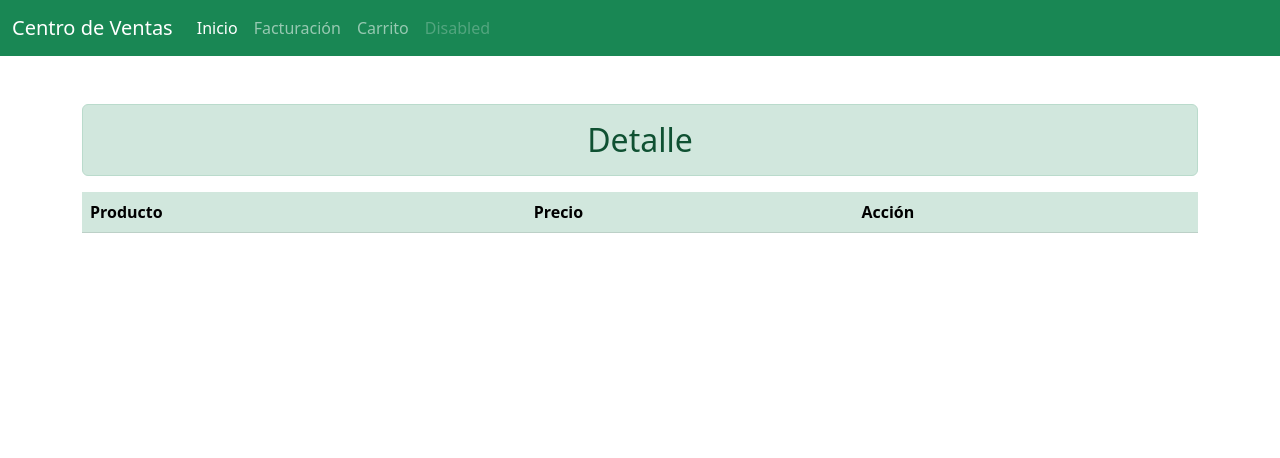
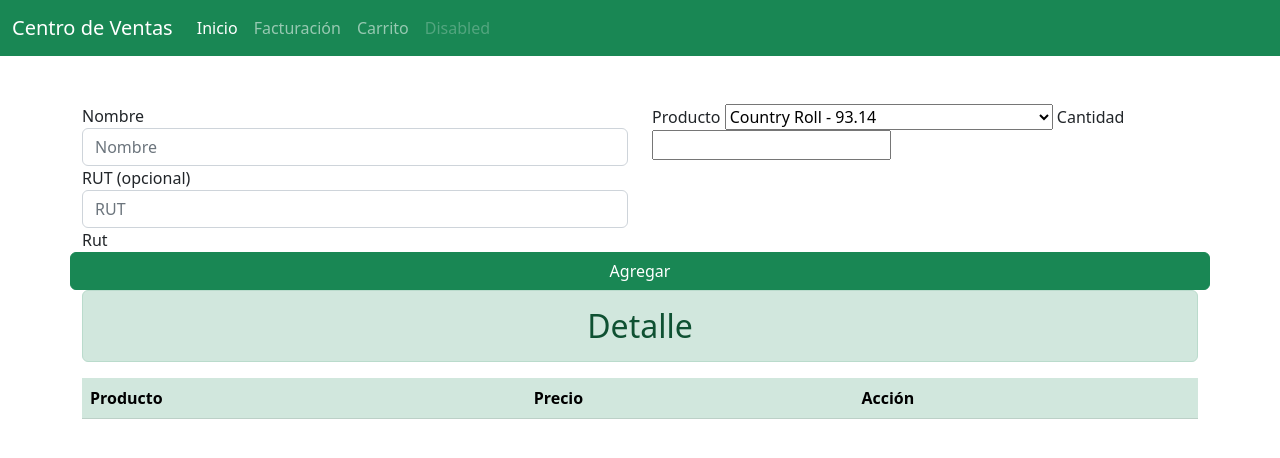
Before and after one commit to SagoDev/Digitalizando-La-Ferreteria-Episodio-2-SG2, a plain HTML site: page factura.html in a window 1280 px wide. Drawn offline with nearby package versions, Linux system fonts and the light colour scheme.

Commit message:
Added Content

```diff
--- a/factura.html
+++ b/factura.html
@@ -1,5 +1,6 @@
 <!DOCTYPE html>
 <html lang="en">
+
 <head>
   <meta charset="UTF-8">
   <meta name="viewport" content="width=device-width, initial-scale=1.0">
@@ -9,12 +10,14 @@
 
   <script src="/js/factura.js"></script>
 </head>
+
 <body>
   <!-- Barra de navegación -->
   <nav class="navbar navbar-expand-lg navbar-dark bg-success">
     <div class="container-fluid">
       <a class="navbar-brand" href="index.html">Centro de Ventas</a>
-          <button class="navbar-toggler" type="button" data-bs-toggle="collapse" data-bs-target="#navbarNav" aria-controls="navbarNav" aria-expanded="false" aria-label="Toggle navigation">
+      <button class="navbar-toggler" type="button" data-bs-toggle="collapse" data-bs-target="#navbarNav"
+        aria-controls="navbarNav" aria-expanded="false" aria-label="Toggle navigation">
         <span class="navbar-toggler-icon"></span>
       </button>
       <div class="collapse navbar-collapse" id="navbarNav">
@@ -40,18 +43,35 @@
   <div class="container mt-5">
     <div class="row justify-content-left">
       <!-- Datos del cliente -->
+      <div class="col col-md-6 form-group">
+        <label for="form-control">Nombre</label>
+        <input type="text" class="form-control" placeholder="Nombre">
+        <label for="form-control">RUT (opcional)</label>
+        <input type="text" class="form-control" placeholder="RUT">
+        Rut
+      </div>
+      <!-- Formulario de productos-->
+      <div class="col col-md-6 form-group">
+        Producto
+        <select id="producto">
 
-            <!-- Formulario de productos-->
-
+        </select>
+        <label for="cantidad">Cantidad</label>
+        <input name="cantidad" type="number" min="0">
+      </div>
       <!--Este botón sencillamente agrega la selección a la tabla-->
-
+      <button type="button" id="agregar" class="btn btn-success">Agregar</button>
     </div>
-          <div class="col-lg-12 col-md-6 col-sm-3" >
+    <div class="col-lg-12 col-md-6 col-sm-3">
       <!-- Detalle de la compra -->
       <h2 class="alert alert-success text-center">Detalle</h2>
       <table class="table table-success table-striped">
         <!--Encabezado de la tabla -->
-                <thead><th>Producto</th> <th>Precio</th><th>Acción</th></thead>
+        <thead>
+          <th>Producto</th>
+          <th>Precio</th>
+          <th>Acción</th>
+        </thead>
         <!--Cuerpo de la tabla-->
         <tbody id="lista">
           <!--Aquí se cargarán los productos-->
@@ -62,7 +82,8 @@
   </div>
   <!-- Fin Home page -->
   <!-- Probando Toast -->
-      <div id="miToast" class="toast bg-success position-fixed bottom-0 end-0 p-3" role="alert" aria-live="assertive" aria-atomic="true">
+  <div id="miToast" class="toast bg-success position-fixed bottom-0 end-0 p-3" role="alert" aria-live="assertive"
+    aria-atomic="true">
     <div class="toast-header">
       <img src="/img/hello.png" width="30" class="rounded me-2" alt="...">
       <strong class="me-auto">Página de facturación</strong>
@@ -77,4 +98,5 @@
   <!-- Fin Toast-->
   <!--sonido-->
 </body>
+
 </html>
```
Also changed, not shown: index.html (+9 -4 lines), 1 other file. Lines whose indentation alone changed are shown as unchanged.
